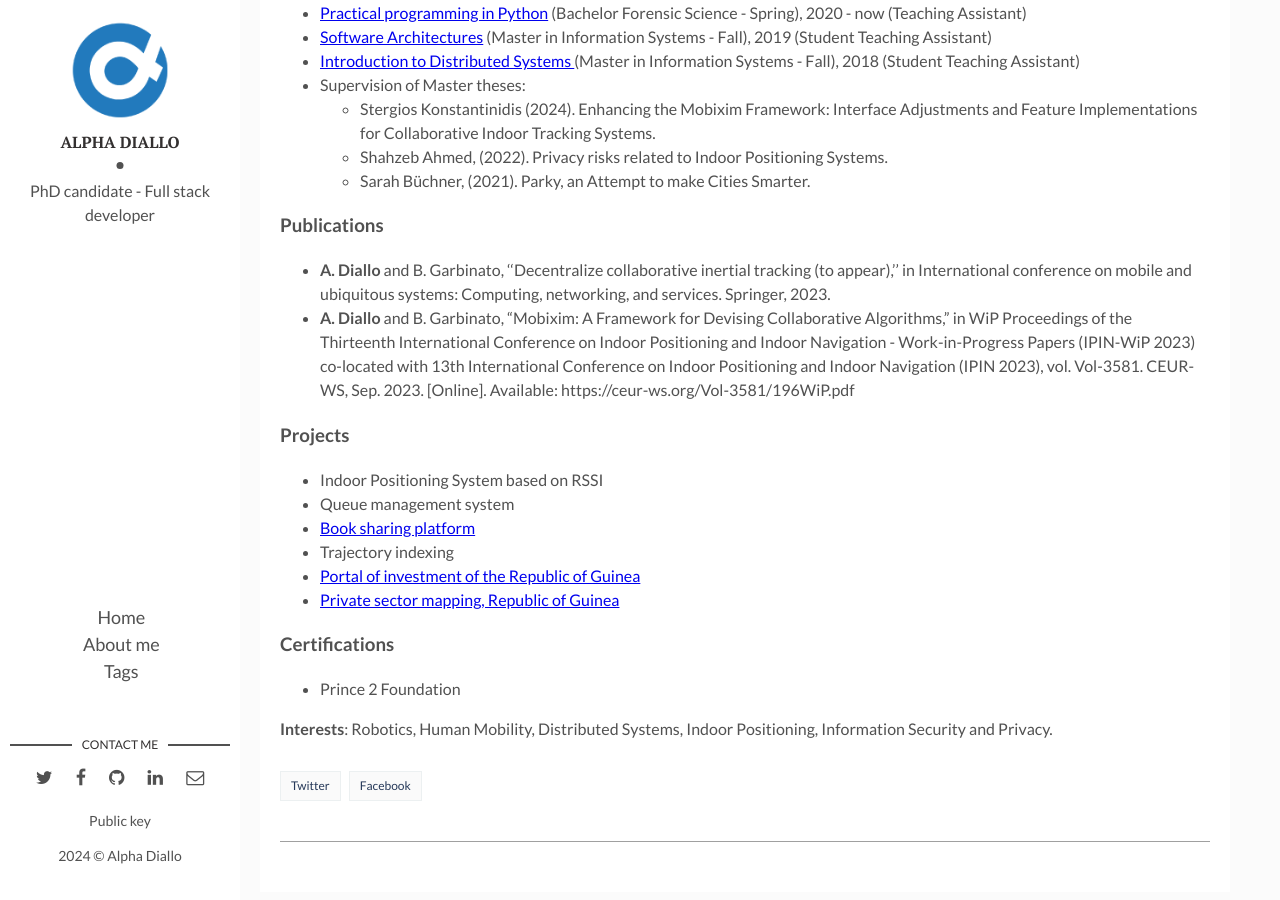
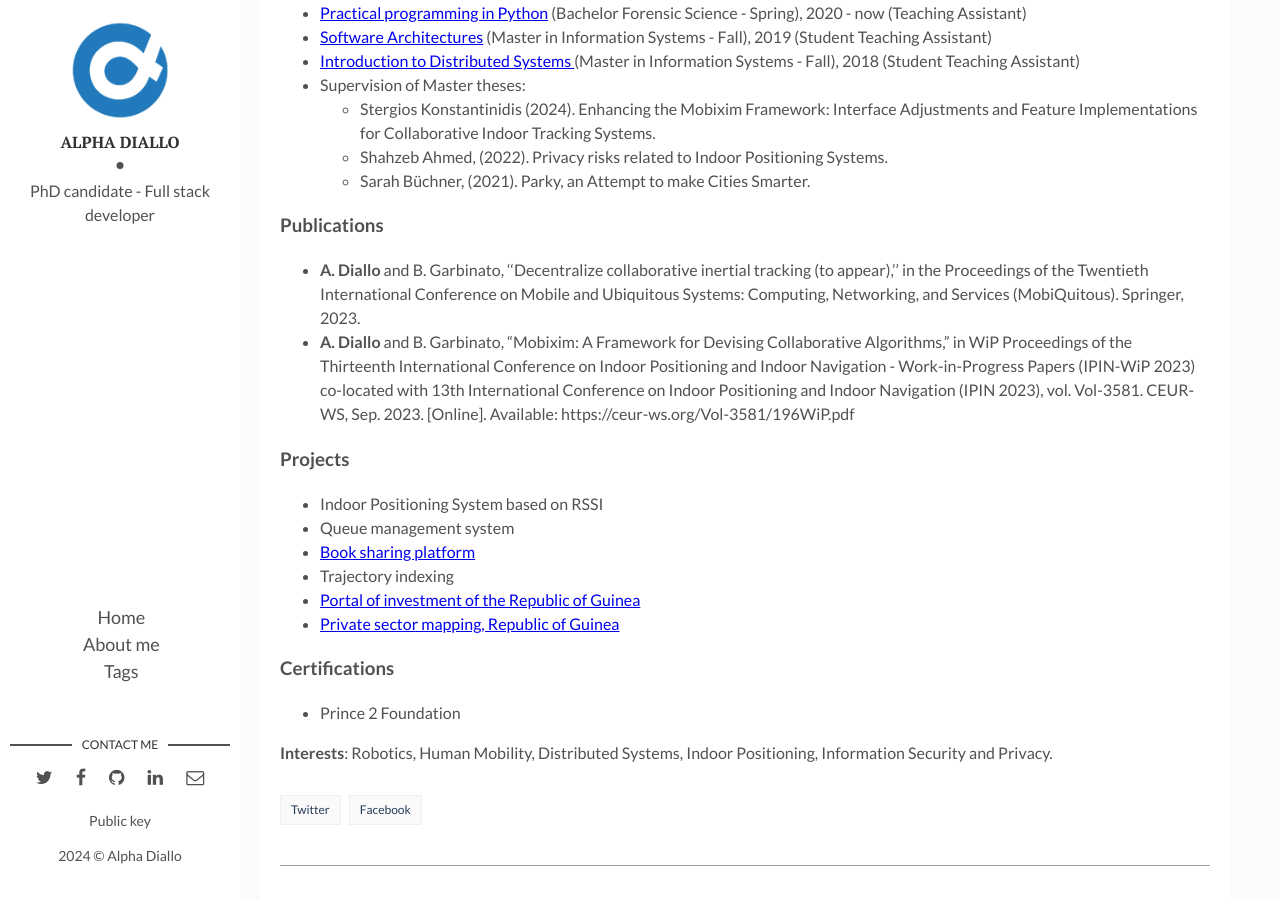
Before and after one commit to alphasldiallo/alphasldiallo.github.io, a Jekyll site: the page built from about.html, in a window 1280 px wide and 900 px high, scrolled down 682 px. Built offline with Jekyll 4.4.1, drawn with Linux system fonts in a browser that asks for light colours; comment, search, counter and statistics services are not loaded.

Commit message:
Updated bio

```diff
--- a/about.html
+++ b/about.html
@@ -31,7 +31,7 @@ My area of expertise ranges from collecting, analyzing and modeling location dat
 
 
 ### Publications
-- **A. Diallo** and B. Garbinato, ‘‘Decentralize collaborative inertial tracking (to appear),’’ in International conference on mobile and ubiquitous systems: Computing, networking, and services. Springer, 2023.
+- **A. Diallo** and B. Garbinato, ‘‘Decentralize collaborative inertial tracking (to appear),’’ in the Proceedings of the Twentieth International Conference on Mobile and Ubiquitous Systems: Computing, Networking, and Services (MobiQuitous). Springer, 2023.
 - **A. Diallo** and B. Garbinato, “Mobixim: A Framework for Devising Collaborative Algorithms,” in WiP Proceedings of the Thirteenth International Conference on Indoor Positioning and Indoor Navigation - Work-in-Progress Papers (IPIN-WiP 2023) co-located with 13th International Conference on Indoor Positioning and Indoor Navigation (IPIN 2023), vol. Vol-3581. CEUR-WS, Sep. 2023. [Online]. Available: https://ceur-ws.org/Vol-3581/196WiP.pdf
 
 ### Projects
```
